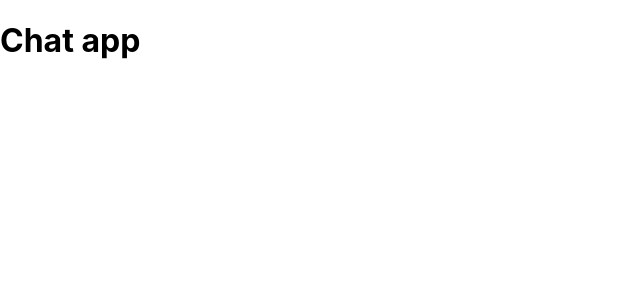
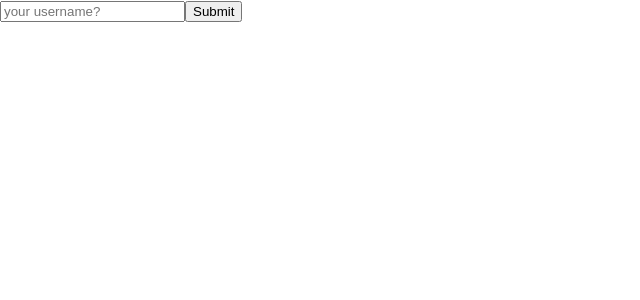
Before and after one commit to SmilingCode/chatApp, a React (Create React App) app in the folder client/: page / in a window 1280 px wide. Shown: the top 300 px of the page, without its empty margins (0-640 px from the left). Built offline with nearby package versions, Linux system fonts and the light colour scheme.

Commit message:
server.js(express) install express/chatkit-server package.json(concurrently)

```diff
--- a/client/package.json
+++ b/client/package.json
@@ -3,12 +3,16 @@
   "version": "0.1.0",
   "private": true,
   "dependencies": {
+    "@pusher/chatkit-server": "^1.1.0",
+    "cors": "^2.8.5",
+    "express": "^4.17.1",
+    "pusher-chatkit-server": "^0.12.0",
     "react": "^16.8.6",
     "react-dom": "^16.8.6",
     "react-scripts": "3.0.1"
   },
   "scripts": {
-    "start": "react-scripts start",
+    "start": "concurrently \"node ./server.js\" \"react-scripts start\"",
     "build": "react-scripts build",
     "test": "react-scripts test",
     "eject": "react-scripts eject"
--- a/client/src/App.js
+++ b/client/src/App.js
@@ -1,9 +1,15 @@
 import React from 'react';
+import UsernameForm from './components/UsernameForm'
 
 class App extends React.Component {
+
+    alertUsername(name) {
+        alert(name)
+    }
+
     render() {
         return (
-            <h1>Chat app</h1>
+            <UsernameForm onSubmit={this.alertUsername} />
         )
     }
 }
--- /dev/null
+++ b/client/src/components/UsernameForm.js
@@ -0,0 +1,39 @@
+import React from 'react';
+
+class UsernameForm extends React.Component {
+    constructor() {
+        super()
+        this.state = {
+            username: ''
+        }
+
+        this.onChange = this.onChange.bind(this)
+        this.onSubmit = this.onSubmit.bind(this)
+    }
+
+    onChange(e) {
+        this.setState({
+            username: e.target.value
+        })
+    }
+
+    onSubmit(e) {
+        e.preventDefault()
+        this.props.onSubmit(this.state.username)
+    }
+
+    render() {
+        return (
+            <form onSubmit={this.onSubmit}>
+                <input
+                    type="text"
+                    placeholder="your username?"
+                    value={this.state.username}
+                    onChange={this.onChange} />
+                <button>Submit</button>
+            </form>
+        )
+    }
+}
+
+export default UsernameForm
```
Also changed, not shown: client/server.js (added, +42 -0 lines), 1 other file (tests, documents, lock files or other folders).
